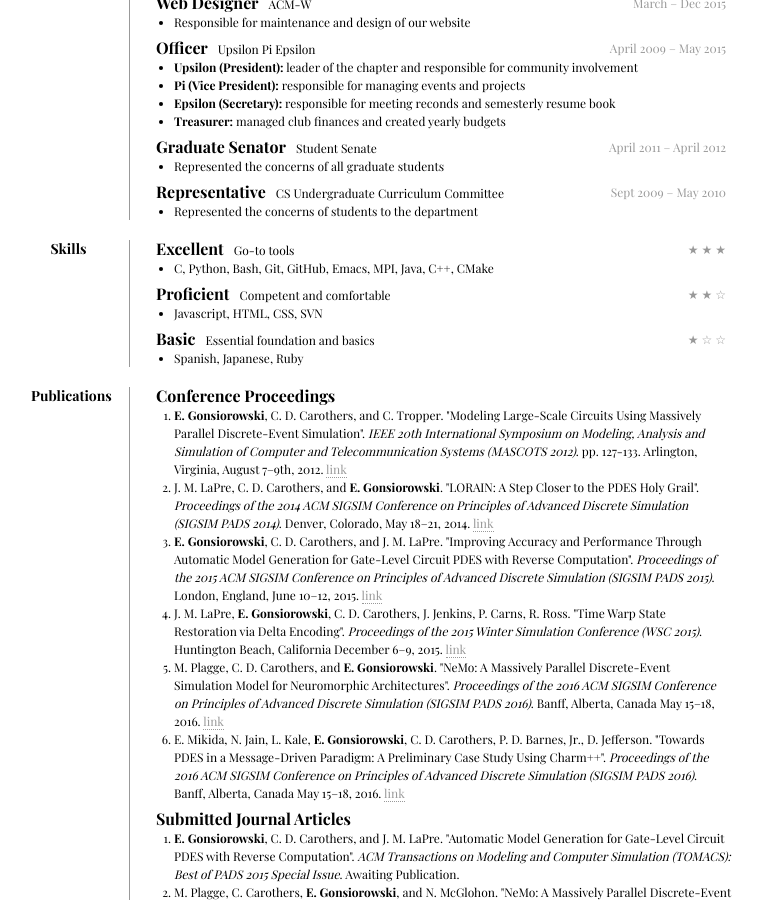
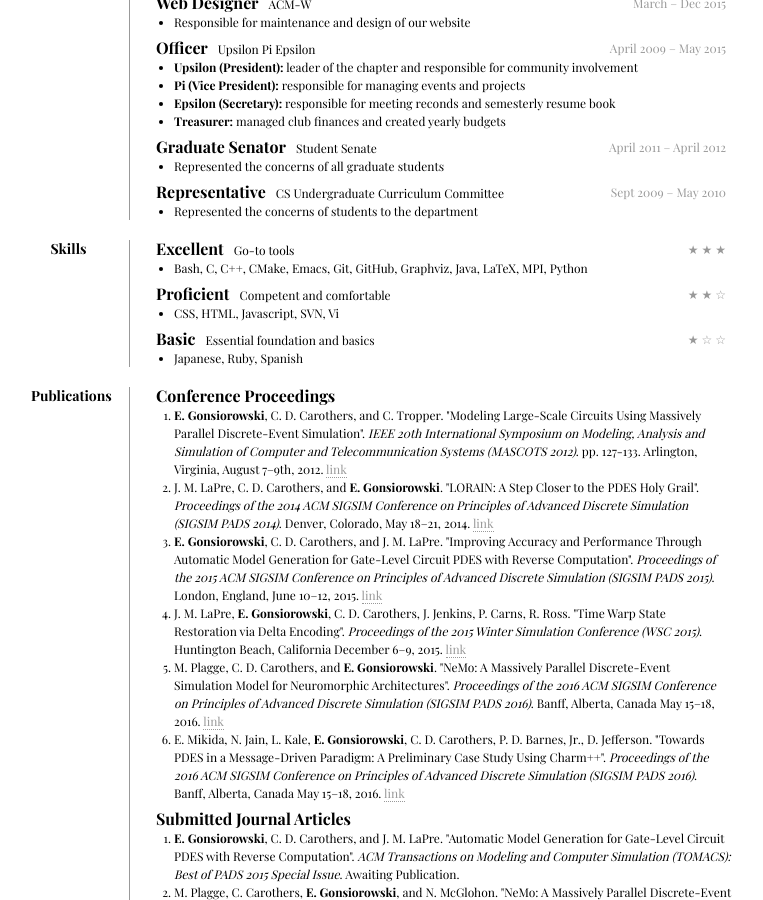
Before and after one commit to gonsie/gonsie.github.io, a Jekyll site: the page index.html, which Jekyll copies as it is, in a window 1280 px wide and 900 px high, scrolled down 1215 px. Shown: the whole window, without its empty margins (259-1022 px from the left). Built offline with Jekyll 4.4.1, drawn with Linux system fonts in a browser that asks for light colours; some web fonts are replaced.

Commit message:
alphabetical order of skills

```diff
--- a/index.html
+++ b/index.html
@@ -283,21 +283,21 @@
                     <span>&#9733 &#9733 &#9733</span>
                 </h2>
                 <ul>
-                    <li>C, Python, Bash, Git, GitHub, Emacs, MPI, Java, C++, CMake</li>
+                    <li>Bash, C, C++, CMake, Emacs, Git, GitHub, Graphviz, Java, LaTeX, MPI, Python</li>
                 </ul>
 
                 <h2 class="smartmargin"><strong>Proficient</strong>Competent and comfortable
                     <span>&#9733 &#9733 &#9734</span>
                 </h2>
                 <ul>
-                    <li>Javascript, HTML, CSS, SVN</li>
+                    <li>CSS, HTML, Javascript, SVN, Vi</li>
                 </ul>
 
                 <h2 class="smartmargin"><strong>Basic</strong>Essential foundation and basics
                     <span>&#9733 &#9734 &#9734</span>
                 </h2>
                 <ul>
-                    <li>Spanish, Japanese, Ruby</li>
+                    <li>Japanese, Ruby, Spanish</li>
                 </ul>
             </dd>
 
```
